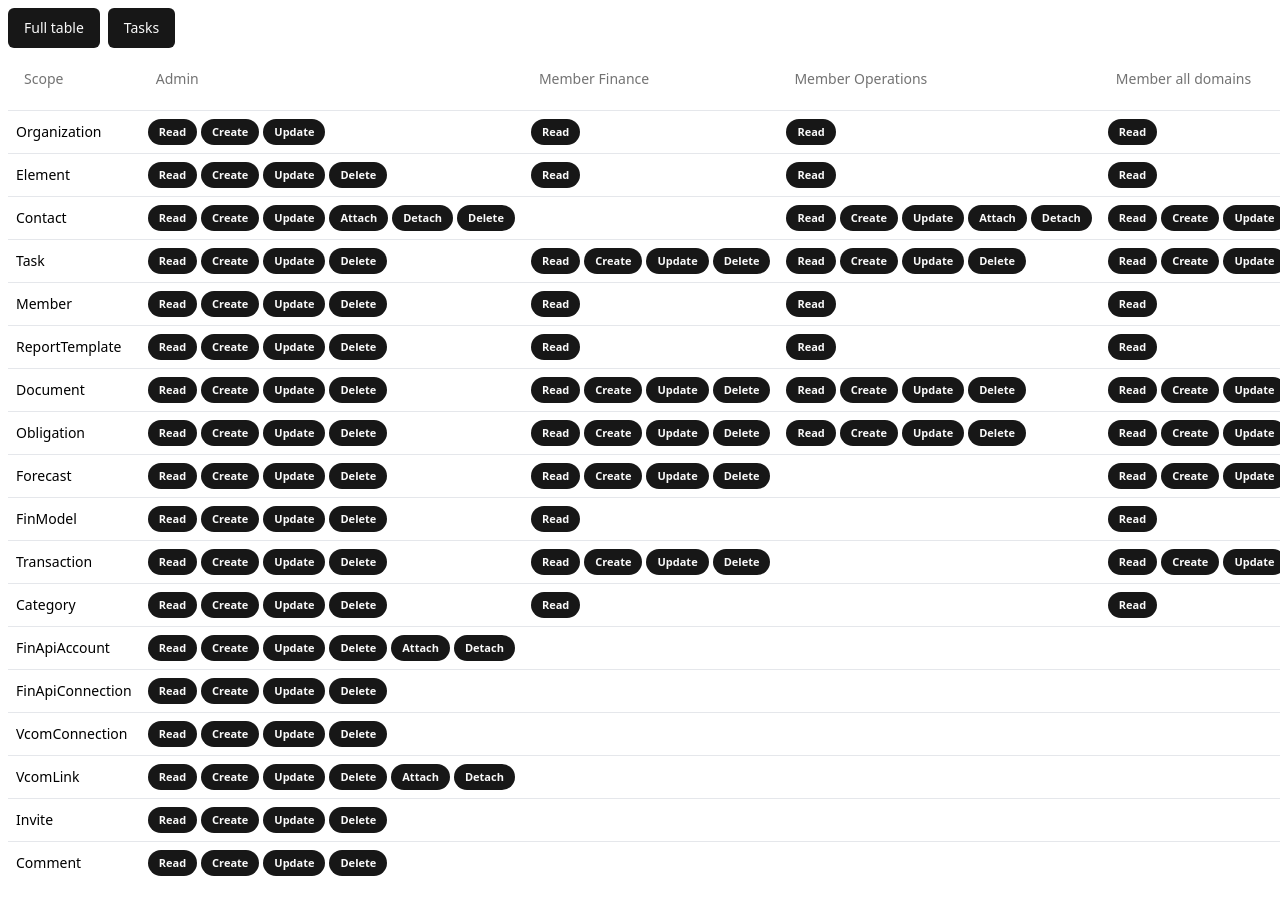
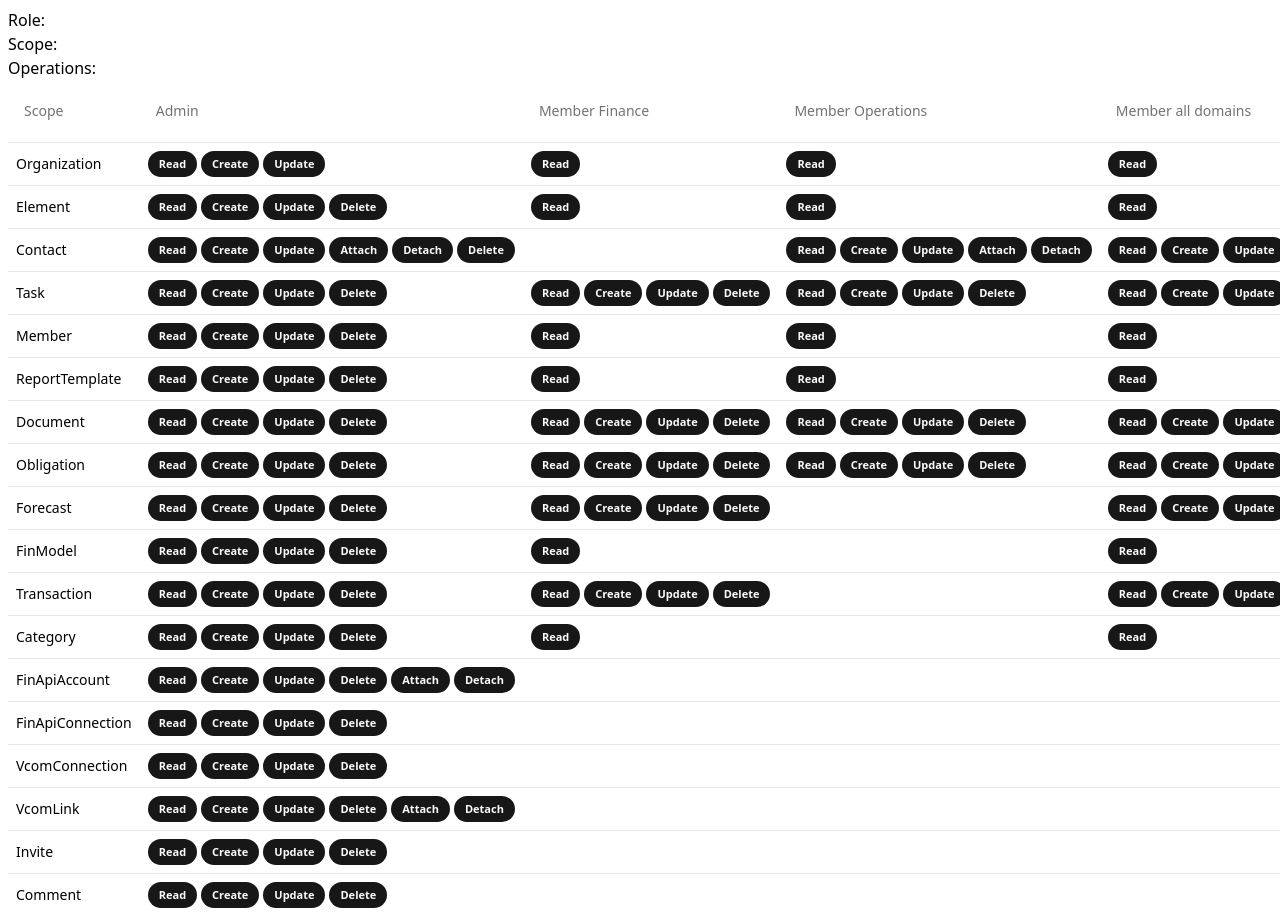
Before and after one commit to zaitsev1393/fam-permissions, a React (Vite) app: page / in a window 1280 px wide. Shown: the top 924 px of the page. Before the commit the page ends 892 px from the top, so only its background shows below. Built offline with nearby package versions, Linux system fonts and the light colour scheme.

Commit message:
added status

```diff
--- a/src/App.tsx
+++ b/src/App.tsx
@@ -7,11 +7,11 @@ export default function App() {
   return (
     <>
       <div className="p-2">
-        <div className="flex gap-2">
+        {/* <div className="flex gap-2">
           {tabs.map(({ name }, id) => (
             <Button key={id}>{name}</Button>
           ))}
-        </div>
+        </div> */}
         <div>{currentTab.name === "Full table" ? <FullTable /> : null}</div>
       </div>
     </>
--- a/src/full-table/FullTable.tsx
+++ b/src/full-table/FullTable.tsx
@@ -8,6 +8,7 @@ import {
 } from "@/components/ui/table";
 import { permissions } from "./../assets/permissions.ts";
 import { Badge } from "@/components/ui/badge";
+import { useState } from "react";
 
 export function FullTable() {
   const roles = ["Scope", ...permissions.map(({ name }) => name).sort()];
@@ -37,8 +38,39 @@ export function FullTable() {
     ]);
   const scopedData = Object.fromEntries([...new Set(_scopes)]);
 
+  const [currentRole, setCurrentRole] = useState<string>("");
+  const [currentScope, setCurrentScope] = useState<string>("");
+  const [availableOperations, setAvailableOperations] = useState<string>("");
+
+  const setStatus = (role: string, scope: string, operations: string[]) => {
+    setCurrentRole(role);
+    setCurrentScope(scope.charAt(0).toUpperCase() + scope.slice(1));
+    setAvailableOperations(
+      operations
+        .map(
+          (operation: string) =>
+            operation.charAt(0).toUpperCase() + operation.slice(1)
+        )
+        .join(", ") || "None"
+    );
+  };
+
   return (
     <>
+      <div>
+        <div className="text-base">
+          <div>
+            <span className="font-medium">Role</span>: {currentRole}
+          </div>
+          <div>
+            <span className="font-medium">Scope: </span>
+            {currentScope}
+          </div>
+          <div>
+            <span className="font-medium">Operations: </span>{" "}
+            {availableOperations}
+          </div>
+        </div>
         <Table>
           <TableHeader>
             <TableRow>
@@ -52,7 +84,13 @@ export function FullTable() {
               <TableRow key={id}>
                 <TableCell className="capitalize">{scope}</TableCell>
                 {_roles.map((role, id) => (
-                <TableCell key={id}>
+                  <TableCell
+                    key={id}
+                    className="hover:cursor-pointer"
+                    onMouseEnter={() =>
+                      setStatus(role, scope, scopedData[scope][role])
+                    }
+                  >
                     <div className="flex gap-1">
                       {scopedData[scope][role].map(
                         (operation: string, id: number) => (
@@ -68,6 +106,7 @@ export function FullTable() {
             ))}
           </TableBody>
         </Table>
+      </div>
     </>
   );
 }
```
Lines whose indentation alone changed are shown as unchanged.
